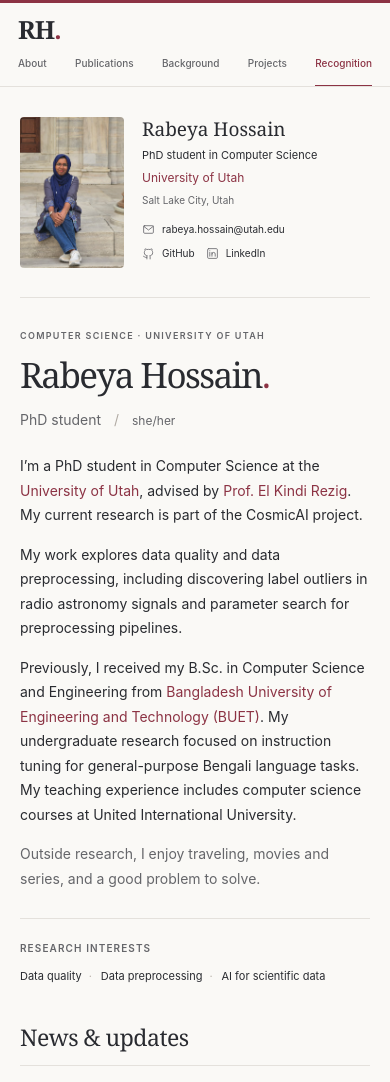
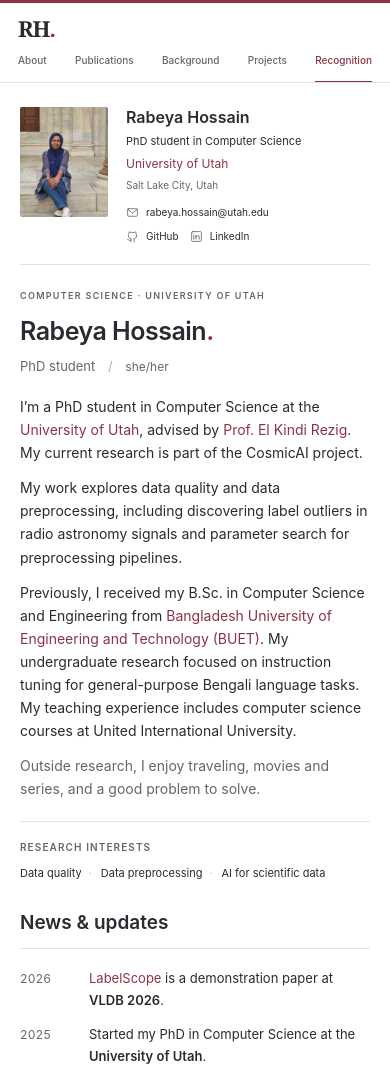
Before and after one commit to Rabeya-hossain/Rabeya-hossain.github.io, a plain HTML site: page index.html in a window 390 px wide. Shown: the top 1082 px of the page. Drawn offline with Linux system fonts and the light colour scheme.

Commit message:
updated for professional look

```diff
--- a/assets/css/style.css
+++ b/assets/css/style.css
@@ -1,6 +1,6 @@
 /* Academic profile — buildless and ready for GitHub Pages. */
 :root {
-  --background: #faf9f6;
+  --background: #ffffff;
   --paper: #ffffff;
   --text: #292b30;
   --muted: #65666a;
@@ -14,7 +14,7 @@
 
 * { box-sizing: border-box; }
 html { scroll-behavior: smooth; scroll-padding-top: 110px; }
-body { margin: 0; background: var(--background); color: var(--text); font-family: var(--sans); font-size: 15px; line-height: 1.75; -webkit-font-smoothing: antialiased; }
+body { margin: 0; background: var(--background); color: var(--text); font-family: var(--sans); font-size: 14px; line-height: 1.65; -webkit-font-smoothing: antialiased; }
 a { color: var(--accent); text-decoration: none; text-underline-offset: 4px; }
 a:hover { color: var(--accent-hover); text-decoration: underline; }
 a:focus-visible, summary:focus-visible { outline: 2px solid var(--accent); outline-offset: 5px; border-radius: 2px; }
@@ -27,20 +27,20 @@
 .skip-link:focus { top: 12px; }
 
 .site-header { position: sticky; z-index: 10; top: 0; background: var(--background); border-top: 3px solid var(--accent); border-bottom: 1px solid var(--line); }
-.header-inner { max-width: 1100px; min-height: 78px; margin: 0 auto; display: flex; align-items: center; justify-content: space-between; gap: 30px; }
-.wordmark { color: var(--text); font-family: var(--serif); font-size: 28px; font-weight: 700; letter-spacing: -1px; line-height: 1; }
+.header-inner { max-width: 1040px; min-height: 58px; margin: 0 auto; display: flex; align-items: center; justify-content: space-between; gap: 30px; }
+.wordmark { color: var(--text); font-family: var(--serif); font-size: 22px; font-weight: 700; letter-spacing: -1px; line-height: 1; }
 .wordmark span { color: var(--accent); }
 .wordmark:hover { text-decoration: none; }
 nav { display: flex; align-items: center; gap: 29px; }
-nav a { position: relative; display: block; padding: 26px 0; color: var(--muted); font-size: 13px; font-weight: 500; }
+nav a { position: relative; display: block; padding: 17px 0; color: var(--muted); font-size: 12px; font-weight: 500; }
 nav a:hover { color: var(--accent); text-decoration: none; }
 nav a[aria-current] { color: var(--accent); }
 nav a[aria-current]::after { position: absolute; bottom: -1px; left: 0; right: 0; height: 2px; background: var(--accent); content: ''; }
 
-.page-layout { display: grid; grid-template-columns: 220px minmax(0, 1fr); gap: 76px; max-width: 1100px; margin: 60px auto 0; }
-.profile { position: sticky; top: 126px; align-self: start; }
-.profile-photo { width: 220px; height: 263px; object-fit: cover; object-position: center 40%; border-radius: 4px; }
-.profile-name { margin-top: 20px; font-family: var(--serif); font-size: 23px; line-height: 1.3; }
+.page-layout { display: grid; grid-template-columns: 190px minmax(0, 1fr); gap: 42px; max-width: 1040px; margin: 32px auto 0; }
+.profile { position: sticky; top: 92px; align-self: start; }
+.profile-photo { width: 120px; height: 150px; object-fit: cover; object-position: center 40%; border-radius: 2px; }
+.profile-name { margin-top: 14px; font-family: var(--sans); font-size: 16px; font-weight: 600; line-height: 1.3; }
 .profile-role { margin-top: 9px; font-size: 13px; line-height: 1.6; }
 .affiliation { display: inline-block; font-size: 13px; }
 .location { margin-top: 3px; color: var(--muted); font-size: 12px; }
@@ -53,23 +53,23 @@
 .profile-note { margin-top: 27px; max-width: 190px; color: var(--muted); font-family: var(--serif); font-size: 14px; font-style: italic; line-height: 1.65; }
 main { min-width: 0; }
 .eyebrow { margin: 0 0 12px; color: var(--muted); font-size: 10px; font-weight: 600; letter-spacing: 1.7px; text-transform: uppercase; }
-h1 { font-family: var(--serif); font-size: clamp(36px, 4vw, 50px); font-weight: 400; line-height: 1.15; letter-spacing: -1.6px; }
+h1 { font-family: var(--sans); font-size: 28px; font-weight: 600; line-height: 1.25; letter-spacing: -.5px; }
 .name-period { color: var(--accent); }
-.intro-line { margin-top: 12px; color: var(--muted); font-size: 15px; }
+.intro-line { margin-top: 8px; color: var(--muted); font-size: 13px; }
 .intro-line > span:first-child { margin: 0 9px; color: #b0aaa3; }
 .pronouns { font-size: 12px; }
-.bio { margin-top: 27px; }
-.bio p + p { margin-top: 15px; }
+.bio { margin-top: 18px; }
+.bio p + p { margin-top: 12px; }
 .bio .personal-note { color: var(--muted); }
-.research-interests { margin-top: 27px; padding: 16px 0 0; border-top: 1px solid var(--line); }
+.research-interests { margin-top: 20px; padding: 12px 0 0; border-top: 1px solid var(--line); }
 .small-label { color: var(--muted); font-size: 10px; font-weight: 600; letter-spacing: 1.1px; text-transform: uppercase; }
 .research-interests ul { display: flex; flex-wrap: wrap; column-gap: 21px; row-gap: 4px; margin-top: 7px; list-style: none; }
 .research-interests li { position: relative; font-size: 12px; }
 .research-interests li + li::before { position: absolute; left: -12px; color: #b8b1a9; content: '·'; }
 
-.content-section { margin-top: 48px; }
+.content-section { margin-top: 32px; }
 .section-heading { display: flex; align-items: baseline; justify-content: space-between; gap: 16px; padding-bottom: 12px; border-bottom: 1px solid var(--line); margin-bottom: 21px; }
-h2 { font-family: var(--serif); font-size: 27px; font-weight: 400; line-height: 1.3; letter-spacing: -.5px; }
+h2 { font-family: var(--sans); font-size: 19px; font-weight: 600; line-height: 1.4; letter-spacing: 0; }
 .section-caption { color: var(--muted); font-size: 11px; }
 .section-link { flex-shrink: 0; font-size: 11px; }
 .news-list { display: grid; gap: 13px; list-style: none; }
@@ -83,7 +83,7 @@
 .venue-label, .status-label { display: inline-block; padding: 2px 8px; background: var(--accent-soft); color: var(--accent); border-radius: 2px; font-size: 10px; font-weight: 600; letter-spacing: .2px; }
 .status-label { background: #eeeae0; color: #665737; }
 .publication-type { color: var(--muted); font-size: 10px; }
-.publication h3 { font-size: 16px; font-weight: 600; line-height: 1.6; }
+.publication h3 { font-size: 14px; font-weight: 600; line-height: 1.6; }
 .publication h3 a { color: var(--text); }
 .publication h3 a:hover { color: var(--accent); }
 .authors { margin-top: 9px; color: var(--muted); font-size: 12px; line-height: 1.9; }
@@ -91,7 +91,7 @@
 .publication-description { margin-top: 9px; color: var(--muted); font-size: 13px; }
 .publication-links { display: flex; flex-wrap: wrap; gap: 20px; margin-top: 12px; font-size: 11px; }
 .publication-links span { margin-left: 3px; }
-.earlier-research { margin-top: 5px; padding: 19px 22px; border-left: 2px solid #ceb5bb; background: #f1efeb; }
+.earlier-research { margin-top: 5px; padding: 14px 18px; border-left: 2px solid #ceb5bb; background: var(--paper); }
 .earlier-research h3 { margin-top: 8px; font-size: 14px; line-height: 1.65; font-weight: 500; }
 .earlier-research p { margin-top: 8px; color: var(--muted); font-size: 12px; }
 
@@ -131,13 +131,12 @@
 
 @media (max-width: 1200px) {
   .header-inner, .page-layout { margin-left: 40px; margin-right: 40px; }
-  .page-layout { gap: 50px; }
+  .page-layout { gap: 36px; }
 }
 @media (max-width: 900px) {
   .header-inner, .page-layout { margin-left: 28px; margin-right: 28px; }
-  .page-layout { grid-template-columns: 185px minmax(0, 1fr); gap: 35px; margin-top: 44px; }
-  .profile-photo { width: 185px; height: 230px; }
-  .profile-name { font-size: 22px; }
+  .page-layout { grid-template-columns: 175px minmax(0, 1fr); gap: 30px; margin-top: 30px; }
+  .profile-name { font-size: 16px; }
   .profile-links a { font-size: 11px; gap: 7px; }
   nav { gap: 22px; }
   .section-caption { display: none; }
@@ -148,14 +147,14 @@
   html { scroll-padding-top: 110px; }
   body { font-size: 14px; }
   .header-inner { min-height: 0; margin: 0 22px; padding-top: 14px; flex-direction: column; align-items: stretch; gap: 0; }
-  .wordmark { width: fit-content; font-size: 25px; flex-shrink: 0; }
+  .wordmark { width: fit-content; font-size: 22px; flex-shrink: 0; }
   nav { justify-content: space-between; gap: 10px; overflow-x: auto; scrollbar-width: none; }
   nav::-webkit-scrollbar { display: none; }
   nav a { flex-shrink: 0; padding: 13px 0; font-size: 11px; }
-  .page-layout { display: block; margin: 30px 24px 0; }
-  .profile { position: static; display: grid; grid-template-columns: 125px minmax(0, 1fr); gap: 24px; padding-bottom: 29px; margin-bottom: 30px; border-bottom: 1px solid var(--line); }
-  .profile-photo { width: 125px; height: 160px; }
-  .profile-name { margin-top: 0; font-size: 21px; }
+  .page-layout { display: block; margin: 24px 24px 0; }
+  .profile { position: static; display: grid; grid-template-columns: 88px minmax(0, 1fr); gap: 18px; padding-bottom: 20px; margin-bottom: 24px; border-bottom: 1px solid var(--line); }
+  .profile-photo { width: 88px; height: 110px; }
+  .profile-name { margin-top: 0; font-size: 16px; }
   .profile-role { margin-top: 6px; font-size: 11px; }
   .affiliation { font-size: 12px; }
   .location { font-size: 10px; }
@@ -165,17 +164,17 @@
   .profile-links svg { width: 13px; height: 13px; }
   .external-arrow, .profile-note { display: none; }
   .eyebrow { font-size: 9px; letter-spacing: 1.3px; }
-  h1 { font-size: 40px; }
-  .intro-line { font-size: 14px; }
-  .bio { margin-top: 22px; }
+  h1 { font-size: 26px; }
+  .intro-line { font-size: 13px; }
+  .bio { margin-top: 18px; }
   .research-interests ul { column-gap: 19px; }
   .research-interests li { font-size: 11px; }
-  .content-section { margin-top: 37px; }
-  h2 { font-size: 25px; }
+  .content-section { margin-top: 28px; }
+  h2 { font-size: 19px; }
   .section-heading { margin-bottom: 19px; }
   .publication { grid-template-columns: 1fr; gap: 10px; }
   .publication-year { font-size: 11px; }
-  .publication h3 { font-size: 15px; }
+  .publication h3 { font-size: 14px; }
   .publication-meta { margin-bottom: 8px; }
   .earlier-research { padding: 16px 18px; }
   .dated-entry { grid-template-columns: 1fr; gap: 4px; }
@@ -187,12 +186,8 @@
   .header-inner { margin: 0 18px; }
   nav a { font-size: 10px; }
   .page-layout { margin-left: 20px; margin-right: 20px; }
-  .profile { grid-template-columns: 104px minmax(0, 1fr); gap: 18px; }
-  .profile-photo { width: 104px; height: 151px; }
-  .profile-name { font-size: 19px; }
   .profile-links { column-gap: 11px; }
-  h1 { font-size: 35px; }
-  h2 { font-size: 23px; }
+  h1 { font-size: 25px; }
   .project-grid { grid-template-columns: 1fr; gap: 20px; }
 }
 @media (prefers-reduced-motion: reduce) { html { scroll-behavior: auto; } }
@@ -205,8 +200,8 @@
   .profile-name { margin-top: 0; }
   .profile-links { display: flex; gap: 15px; margin-top: 10px; padding: 0; border: 0; }
   .profile-links svg, .external-arrow { display: none; }
-  h1 { font-size: 32px; }
-  h2 { font-size: 22px; }
+  h1 { font-size: 26px; }
+  h2 { font-size: 19px; }
   .content-section { margin-top: 28px; }
   .publication, .dated-entry, .project, .recognition-list li { break-inside: avoid; }
   a { color: inherit; }
--- a/index.html
+++ b/index.html
@@ -4,7 +4,7 @@
   <meta charset="UTF-8">
   <meta name="viewport" content="width=device-width, initial-scale=1.0">
   <meta name="description" content="Rabeya Hossain is a Computer Science PhD student at the University of Utah, advised by El Kindi Rezig. Research, publications, teaching, and selected projects.">
-  <meta name="theme-color" content="#faf9f6">
+  <meta name="theme-color" content="#ffffff">
   <meta property="og:type" content="website">
   <meta property="og:title" content="Rabeya Hossain | University of Utah">
   <meta property="og:description" content="Computer Science PhD student. Research in data quality, data preprocessing, and AI for scientific data.">
```
